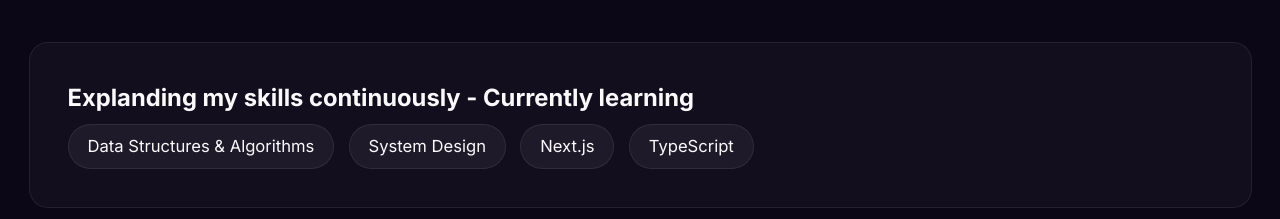
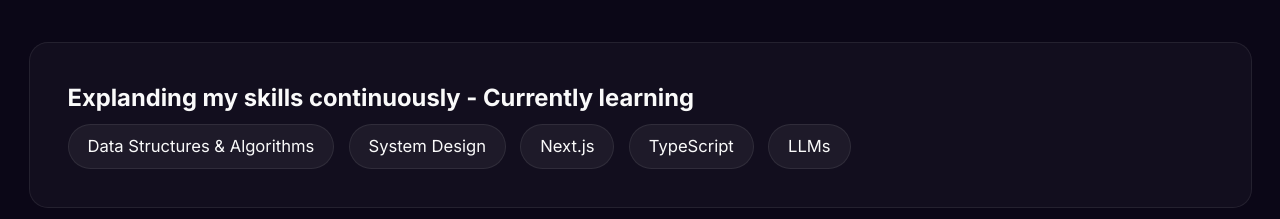
Before and after one commit to TAnisha016/tanisha-portfolio, a React (Vite) app: page / in a window 1280 px wide. Shown: the part 2200-2419 px from the top of the page. Built offline with nearby package versions, Linux system fonts and the light colour scheme.

Commit message:
skill change

```diff
--- a/src/data/portfolio.js
+++ b/src/data/portfolio.js
@@ -77,7 +77,8 @@
   "Data Structures & Algorithms",
   "System Design",
   "Next.js",
-  "TypeScript"
+  "TypeScript",
+  "LLMs"
 ];
 
 export const projects = [
```
